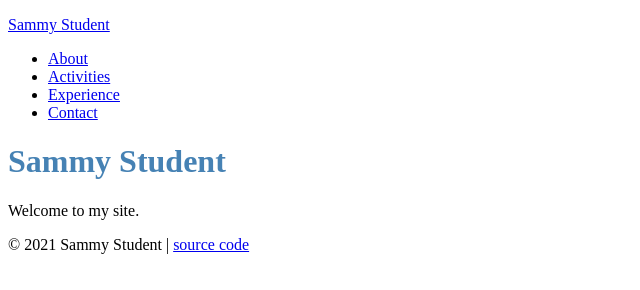
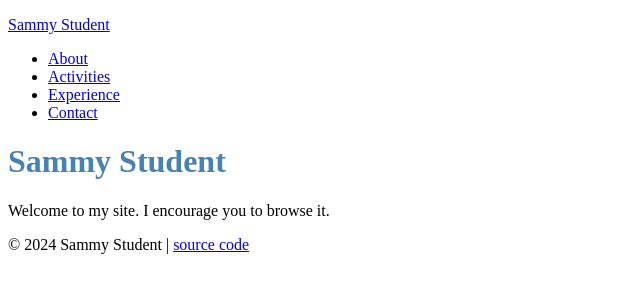
Before and after one commit to RoommateofChaka/student-site-inclass-2024, a plain HTML site: page index.html in a window 1280 px wide. Shown: the whole page, without its empty margins (0-640 px from the left). Drawn offline with Linux system fonts and the light colour scheme.

Commit message:
Update index.html

```diff
--- a/index.html
+++ b/index.html
@@ -20,11 +20,11 @@
 
     <div class="page">
       <h1>Sammy Student</h1>
-      <p>Welcome to my site.</p>
+      <p>Welcome to my site. I encourage you to browse it. </p>
     </div>
 
     <footer>
-      <p>&copy; 2021 Sammy Student |
+      <p>&copy; 2024 Sammy Student |
         <a href="https://github.com/prof-rossetti/student-site">source code</a>
       </p>
     </footer>
```
